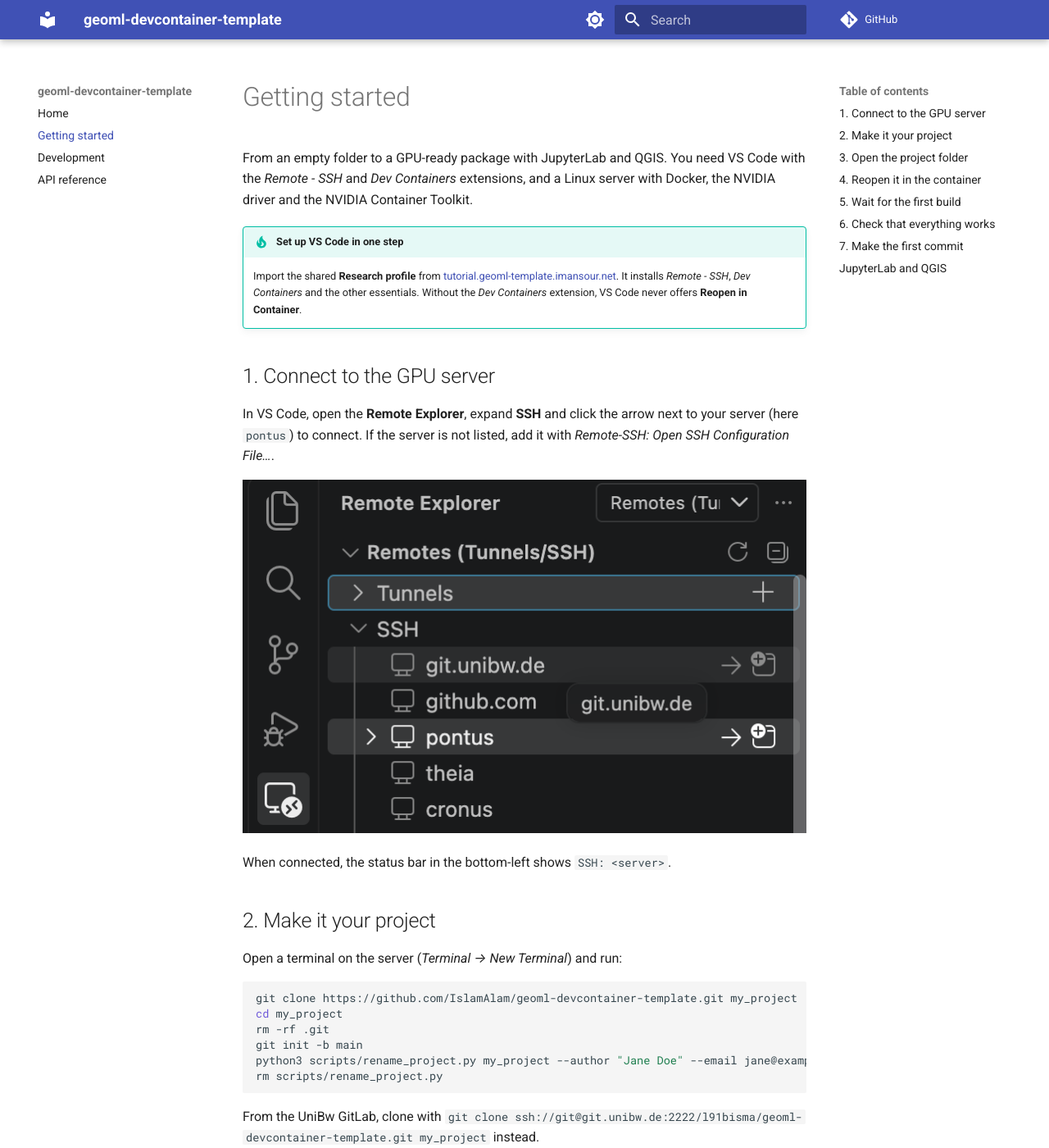
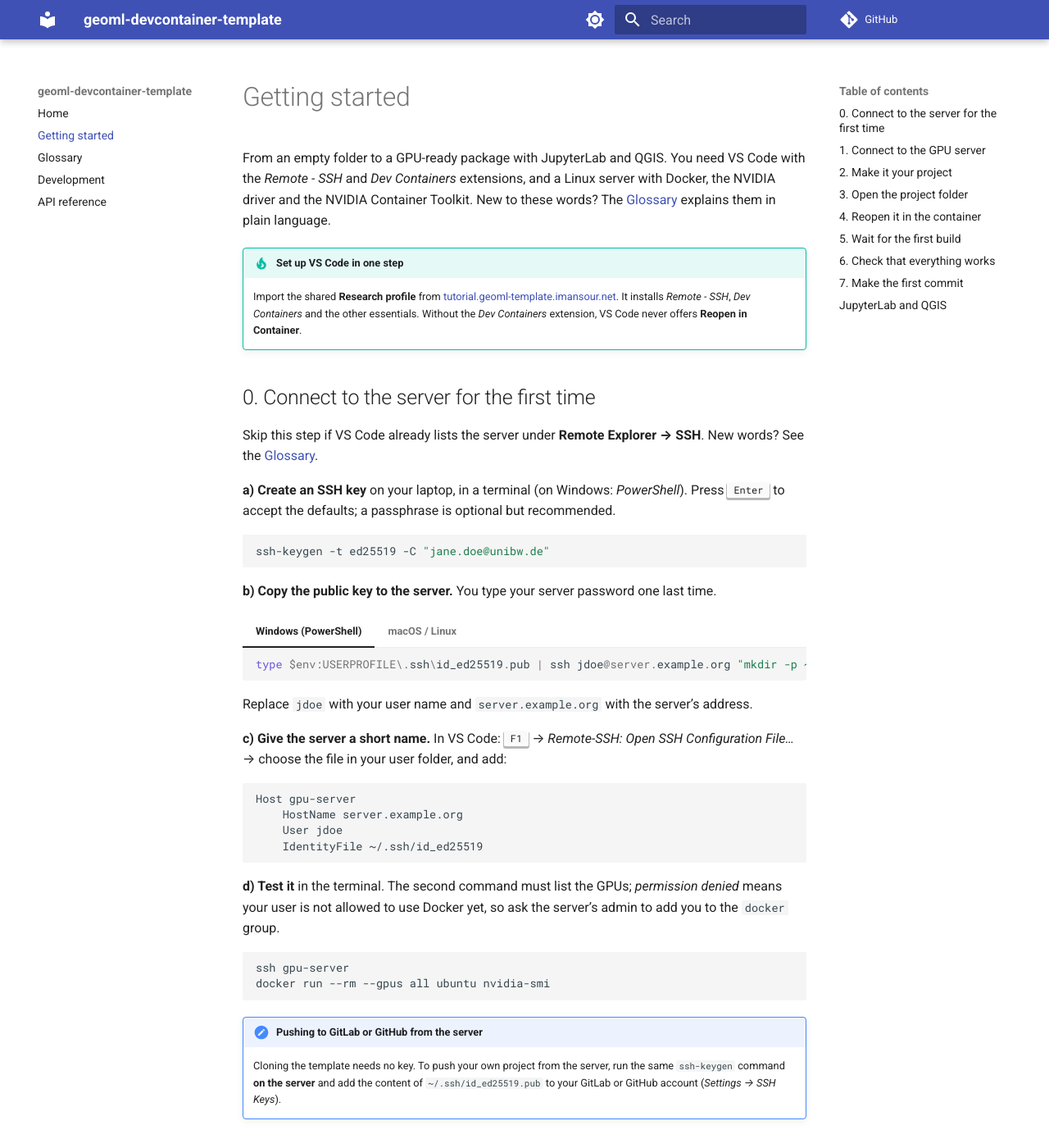
Before and after one commit to IslamAlam/geoml-devcontainer-template, an MkDocs documentation site: the page built from docs/getting-started.md, in a window 1280 px wide and 1400 px high. Shown: the whole window at 82% size. Built offline with MkDocs 1.6.1 and Material for MkDocs 9.7.7, drawn with Linux system fonts in a browser that asks for light colours; comment, search, counter and statistics services are not loaded.

Commit message:
Docs: plain-language glossary; step 0 for the first SSH connection (Windows, macOS, Linux)

````diff
--- a/docs/getting-started.md
+++ b/docs/getting-started.md
@@ -2,13 +2,66 @@
 
 From an empty folder to a GPU-ready package with JupyterLab and QGIS.
 You need VS Code with the *Remote - SSH* and *Dev Containers* extensions, and a Linux server
-with Docker, the NVIDIA driver and the NVIDIA Container Toolkit.
+with Docker, the NVIDIA driver and the NVIDIA Container Toolkit. New to these words? The
+[Glossary](glossary.md) explains them in plain language.
 
 !!! tip "Set up VS Code in one step"
     Import the shared **Research profile** from
     [tutorial.geoml-template.imansour.net](https://tutorial.geoml-template.imansour.net/). It installs
     *Remote - SSH*, *Dev Containers* and the other essentials. Without the *Dev Containers* extension,
     VS Code never offers **Reopen in Container**.
+
+## 0. Connect to the server for the first time
+
+Skip this step if VS Code already lists the server under **Remote Explorer → SSH**.
+New words? See the [Glossary](glossary.md).
+
+**a) Create an SSH key** on your laptop, in a terminal (on Windows: *PowerShell*). Press
+<kbd>Enter</kbd> to accept the defaults; a passphrase is optional but recommended.
+
+```bash
+ssh-keygen -t ed25519 -C "jane.doe@unibw.de"
+```
+
+**b) Copy the public key to the server.** You type your server password one last time.
+
+=== "Windows (PowerShell)"
+
+    ```powershell
+    type $env:USERPROFILE\.ssh\id_ed25519.pub | ssh jdoe@server.example.org "mkdir -p ~/.ssh && chmod 700 ~/.ssh && cat >> ~/.ssh/authorized_keys && chmod 600 ~/.ssh/authorized_keys"
+    ```
+
+=== "macOS / Linux"
+
+    ```bash
+    ssh-copy-id jdoe@server.example.org
+    ```
+
+Replace `jdoe` with your user name and `server.example.org` with the server’s address.
+
+**c) Give the server a short name.** In VS Code: <kbd>F1</kbd> → *Remote-SSH: Open SSH
+Configuration File…* → choose the file in your user folder, and add:
+
+```text
+Host gpu-server
+    HostName server.example.org
+    User jdoe
+    IdentityFile ~/.ssh/id_ed25519
+```
+
+**d) Test it** in the terminal. The second command must list the GPUs; *permission denied* means
+your user is not allowed to use Docker yet, so ask the server’s admin to add you to the `docker`
+group.
+
+```bash
+ssh gpu-server
+docker run --rm --gpus all ubuntu nvidia-smi
+```
+
+!!! note "Pushing to GitLab or GitHub from the server"
+    Cloning the template needs no key. To push your own project from the server, run the same
+    `ssh-keygen` command **on the server** and add the content of `~/.ssh/id_ed25519.pub` to your
+    GitLab or GitHub account (*Settings → SSH Keys*).
 
 ## 1. Connect to the GPU server
 
--- a/mkdocs.yml
+++ b/mkdocs.yml
@@ -7,6 +7,7 @@ edit_uri: edit/main/docs/
 nav:
   - Home: index.md
   - Getting started: getting-started.md
+  - Glossary: glossary.md
   - Development: dev.md
   - API reference: api.md
 
@@ -35,6 +36,9 @@ theme:
 
 markdown_extensions:
   - admonition
+  - def_list
+  - pymdownx.tabbed:
+      alternate_style: true
   - pymdownx.superfences
   - toc:
       permalink: true
````
Also changed, not shown: README.md (+5 -0 lines), docs/glossary.md (added, +142 -0 lines), docs/index.md (+1 -0 lines).
